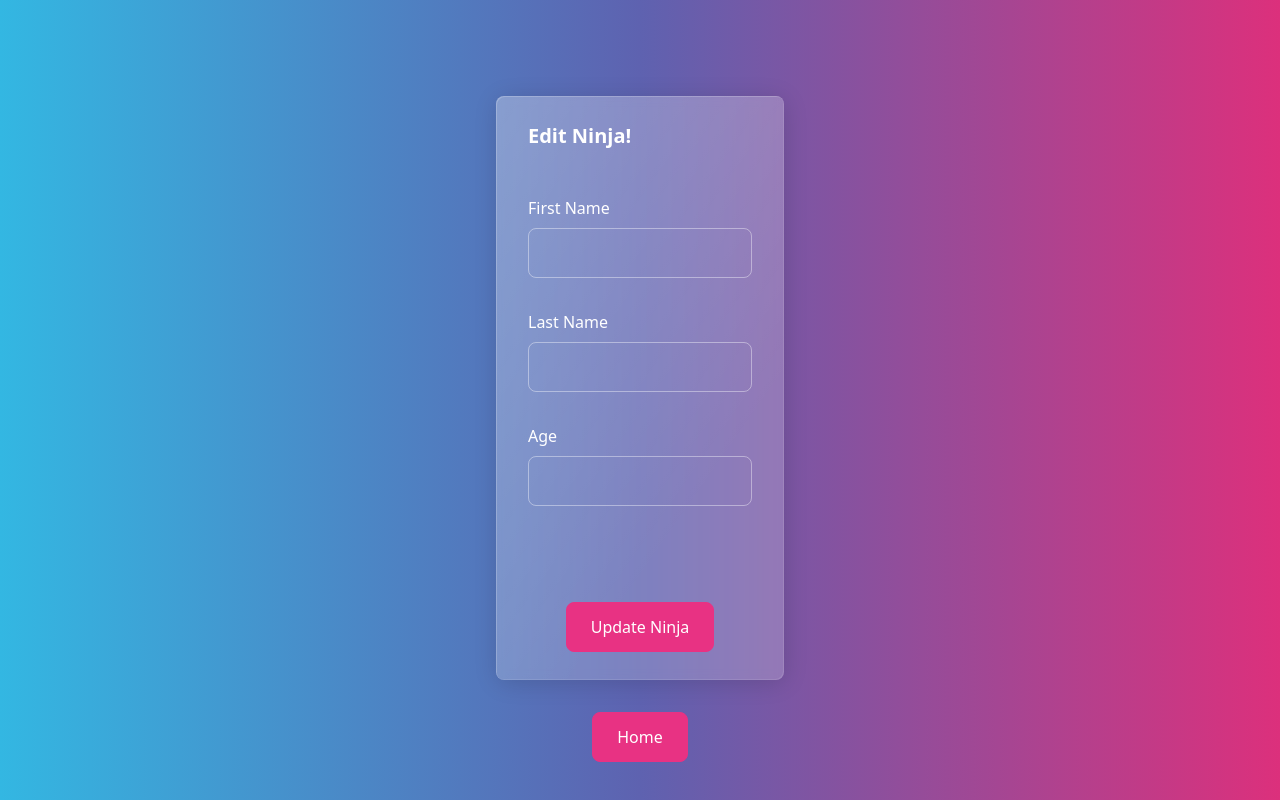
After one commit to DriftingShade/Dojos_And_Ninjas_CRUD, a Flask app: template flask_app/templates/edit_ninja.html in a window 1280 px wide. The commit adds this page. Run offline with Flask 3, Linux system fonts and the light colour scheme; the template is opened without the code that fills it, so the values that code supplies are empty; some libraries are stand-ins or nearby versions.

Commit message:
update functionality 100% working

```diff
--- a/flask_app/templates/dojo_show.html
+++ b/flask_app/templates/dojo_show.html
@@ -29,8 +29,10 @@
             <td>{{ ninja.age }}</td>
             <td>
               {# Need Forms Surrounding These Inputs And Routes/Class Methods #}
-              <input type="submit" class="btn btn-warning mx-2" value="Edit" />
-              <input type="submit" class="btn btn-danger" value="Delete" />
+              <form action="/edit_ninja/{{ ninja.id }}">
+                <input type="submit" class="btn btn-warning mx-2" value="Edit">
+              </form>
+              <a href="delete_ninja/{{ ninja.id }}" class="btn btn-danger" value="Delete">Delete</a>
               {# Need Forms Surrounding These Inputs And Routes/Class Methods #}
             </td>
           </tr>
--- /dev/null
+++ b/flask_app/templates/edit_ninja.html
@@ -0,0 +1,44 @@
+<!DOCTYPE html>
+<html lang="en" data-bs-theme="dark">
+  <head>
+    <meta charset="UTF-8" />
+    <meta name="viewport" content="width=device-width, initial-scale=1.0" />
+    <link
+      rel="stylesheet"
+      href="{{ url_for('static', filename='css/quartz.css')}}"
+    />
+    <title>Edit Ninja</title>
+  </head>
+  <body>
+    <div class="container mt-5 d-flex justify-content-center">
+      <div class="card" style="width: 18rem">
+        <div class="card-body">
+          <h5 class="card-title">Edit Ninja!</h5>
+          <form action="/update_ninja" method="post">
+            <input type="hidden" name="dojo_id" value="{{ninja.dojo_id}}">
+            <input type="hidden" name="id" value="{{ninja.id}}">
+            <label for="first_name" class="form-label mt-3">First Name</label>
+            <input type="text" class="form-control" name="first_name" value="{{ninja.first_name}}" />
+            <label for="last_name" class="form-label mt-3">Last Name</label>
+            <input type="text" class="form-control" name="last_name" value="{{ninja.last_name}}" />
+            <label for="age" class="form-label mt-3">Age</label>
+            <input type="number" class="form-control" name="age" value="{{ninja.age}}"/>
+
+            <div class="container d-flex justify-content-center">
+              <input
+                type="submit"
+                class="btn btn-primary mt-5"
+                value="Update Ninja"
+              />
+            </div>
+          </form>
+        </div>
+      </div>
+    </div>
+    <div class="container d-flex justify-content-center mt-3">
+      <form action="/">
+        <input type="submit" class="btn btn-primary" value="Home" />
+      </form>
+    </div>
+  </body>
+</html>
```
Also changed, not shown: flask_app/controllers/ninjas.py (+16 -8 lines), flask_app/models/ninja.py (+16 -0 lines).
